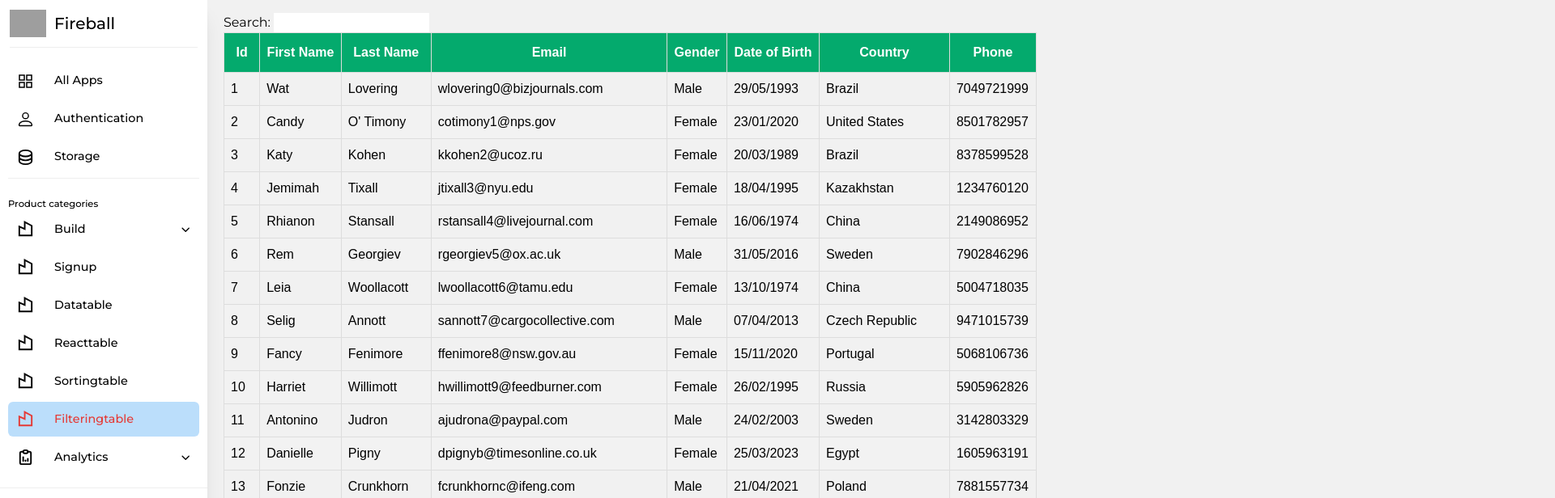
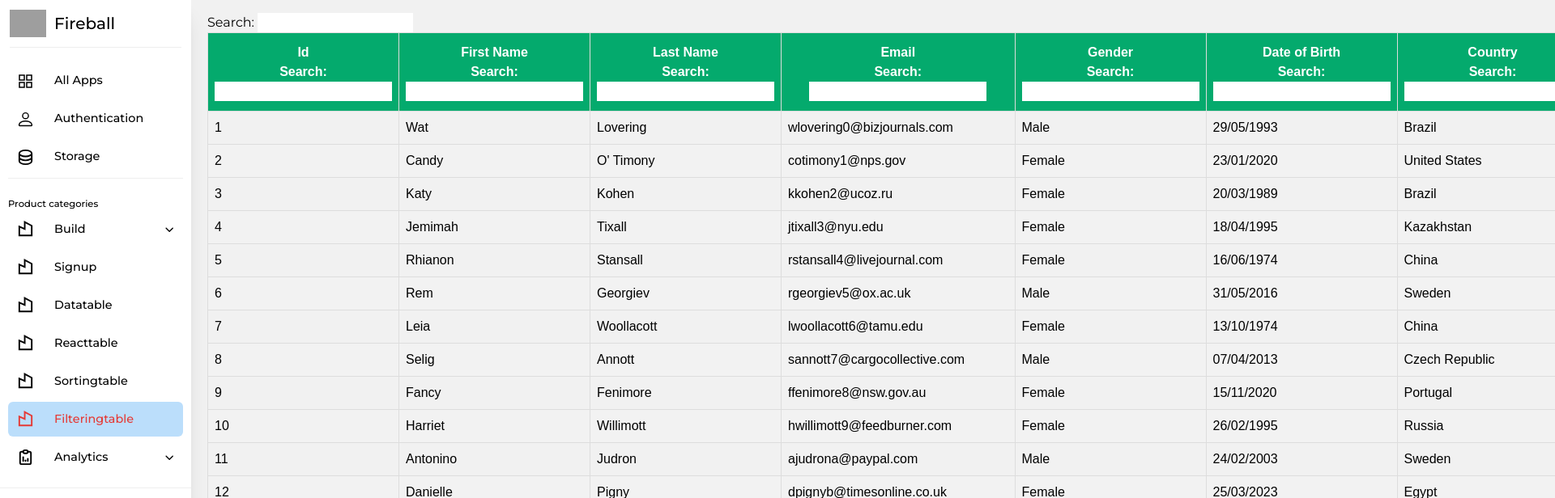
Before and after one commit to nguyentuanhung123/Sidebar-with-submenu-using-tailwind-and-framer-motion, a React (Create React App) app: page /filteringtable in a window 1280 px wide. Shown: the top 616 px of the page at 81% size, 1920 px wide, since content can reach past the window. Built offline with nearby package versions, Linux system fonts and the light colour scheme; grey boxes are pictures that could not be loaded.

Commit message:
tutorial-9-column-filtering

```diff
--- a/src/components/columns.js
+++ b/src/components/columns.js
@@ -1,46 +1,55 @@
 import { format } from 'date-fns';
+import ColumnFilter from '../pages/ColumnFilter.jsx';
 
 export const COLUMNS = [
     {
         Header: 'Id',
         Footer: 'Id',
-        accessor: 'id'
+        accessor: 'id',
+        Filter: ColumnFilter
     },
     {
         Header: 'First Name',
         Footer: 'First Name',
-        accessor: 'first_name'
+        accessor: 'first_name',
+        Filter: ColumnFilter
     },
     {
         Header: 'Last Name',
         Footer: 'Last Name',
-        accessor: 'last_name'
+        accessor: 'last_name',
+        Filter: ColumnFilter
     },
     {
         Header: 'Email',
         Footer: 'Email',
-        accessor: 'email'
+        accessor: 'email',
+        Filter: ColumnFilter
     },
     {
         Header: 'Gender',
         Footer: 'Gender',
-        accessor: 'gender'
+        accessor: 'gender',
+        Filter: ColumnFilter
     },
     {
         Header: 'Date of Birth',
         Footer: 'Date of Birth',
         accessor: 'date_of_birth',
-        Cell: ({ value }) => { return format(new Date(value), 'dd/MM/yyy') }
+        Cell: ({ value }) => { return format(new Date(value), 'dd/MM/yyy') },
+        Filter: ColumnFilter
     },
     {
         Header: 'Country',
         Footer: 'Country',
-        accessor: 'country'
+        accessor: 'country',
+        Filter: ColumnFilter
     },
     {
         Header: 'Phone',
         Footer: 'Phone',
-        accessor: 'phone'
+        accessor: 'phone',
+        Filter: ColumnFilter
     },
 ]
 
--- /dev/null
+++ b/src/pages/ColumnFilter.jsx
@@ -0,0 +1,16 @@
+import React from "react";
+
+const ColumnFilter = ({ column }) => {
+
+    const { filterValue, setFilter } = column;
+
+    return (
+        <span>
+            Search: {' '}
+            <input className="text-[#000]" value={filterValue || ''}
+                onChange={(e) => setFilter(e.target.value)} />
+        </span>
+    )
+};
+
+export default ColumnFilter;
--- a/src/pages/FilteringTable.jsx
+++ b/src/pages/FilteringTable.jsx
@@ -1,4 +1,4 @@
-
+// Tutorial - 8
 // B1 : Tạo file GlobalFilter.jsx
 // B2 : import {useGlobalFilter} from "react-table";
 // B3 : Bổ sung useGlobalFilter trong tableInstance
@@ -6,8 +6,17 @@
 // B5 : Bố sung bên dưới const {globalFilter} = state
 
 
+// Tutorial - 9
+// B1 : Tạo file ColumnFilter.jsx và chỉnh sửa
+// B2 : import {useFilters} from "react-table";
+// B3 : Bổ sung useFilters trong tableInstance
+// B4 : Bổ sung trong thẻ th :  <div>{column.canFilter ? column.render('Filter') : null}</div>
+// B5 : Vào file column.js :  import ColumnFilter from '../pages/ColumnFilter';
+// B5 : Sửa lại file column.js trong hàm COLUMNS bằng cahs thêm Filter: ColumnFilter ngay duói accessor
+
+
 import React, { useMemo } from "react";
-import { useTable, useGlobalFilter } from "react-table";
+import { useTable, useGlobalFilter, useFilters } from "react-table";
 import MOCK_DATA from '../components/MOCK_DATA.json';
 import { COLUMNS, GROUPED_COLUMS } from '../components/columns.js';
 import '../components/table.css'
@@ -26,7 +35,9 @@ const FilteringTable = () => {
         {
             columns,
             data
-        }, useGlobalFilter
+        },
+        useFilters,
+        useGlobalFilter
     )
 
     const {
@@ -58,6 +69,7 @@ const FilteringTable = () => {
                                             {
                                                 column.render('Header')
                                             }
+                                            <div>{column.canFilter ? column.render('Filter') : null}</div>
                                         </th>
                                     ))
                                 }
```
